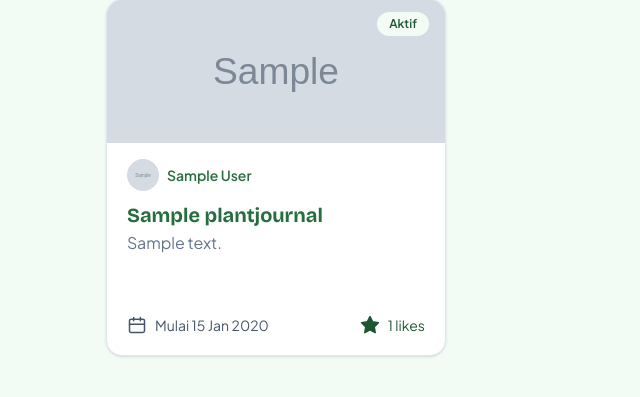
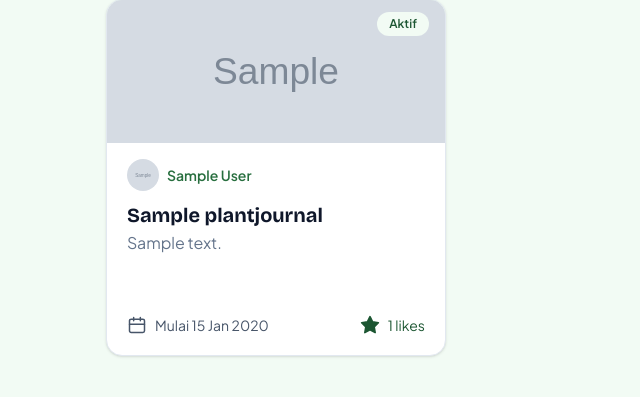
Before and after one commit to PBP-Kelompok-F11/tanampedia, a Django app: page /journal/ in a window 1280 px wide. Shown: the part 340-737 px from the top of the page, without its empty margins (0-640 px from the left). Run offline with Django 5.2, Linux system fonts and the light colour scheme; a user stored in the database is signed in; tables that the repository leaves empty hold one stand-in row (values such as "Sample post"); grey boxes marked "Sample" are stand-in pictures; style sheets or scripts are compiled from the project's sources; parts of the project's set-up code (start-up, migrations or seed data) failed here and were passed over; some libraries are stand-ins or nearby versions.

Commit message:
fix(journal): resolve thumbnail journal issue

```diff
--- a/journal/views.py
+++ b/journal/views.py
@@ -53,7 +53,7 @@ def show_journal_list(request):
     journals = list(journals)
     for journal in journals:
         journal.entry_count = len(journal.latest_entries)
-        journal.cover_image = journal.thumbnail or next((entry.image for entry in journal.latest_entries if entry.image), '')
+        journal.cover_image = journal.thumbnail
         journal.last_activity = journal.latest_entries[0].created_at if journal.latest_entries else None
 
     context = {
--- a/templates/journal/partials/journal_card.html
+++ b/templates/journal/partials/journal_card.html
@@ -21,7 +21,7 @@
 
 
             </div>
-            <h2 class="mb-1! font-body text-xl font-semibold wrap-anywhere">{{ journal.plant_name }}</h2>
+            <h2 class="mb-1! font-body text-xl font-semibold wrap-anywhere text-grey-900">{{ journal.plant_name }}</h2>
             <p class="mb-4! line-clamp-2 min-h-12 text-sm leading-6 text-grey-500 sm:text-base">{{ journal.description|default:"Belum ada deskripsi jurnal." }}</p>
         </div>
     </a>
```
